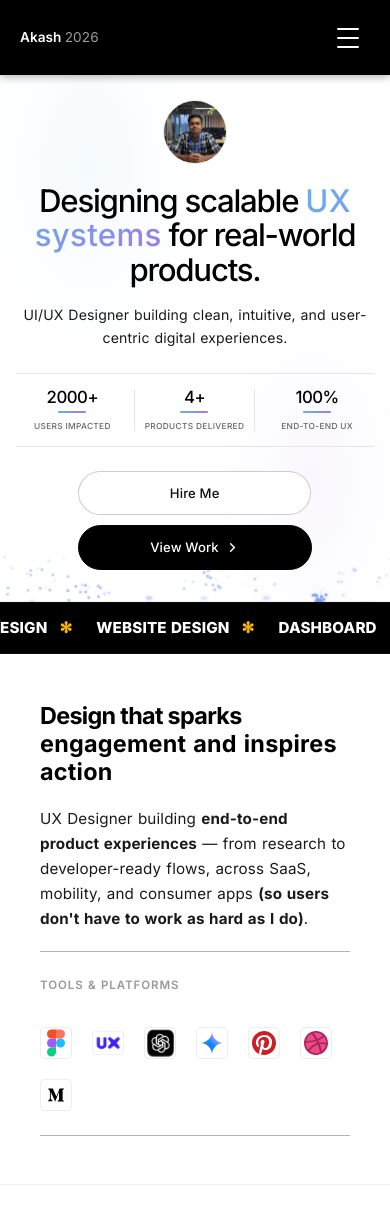
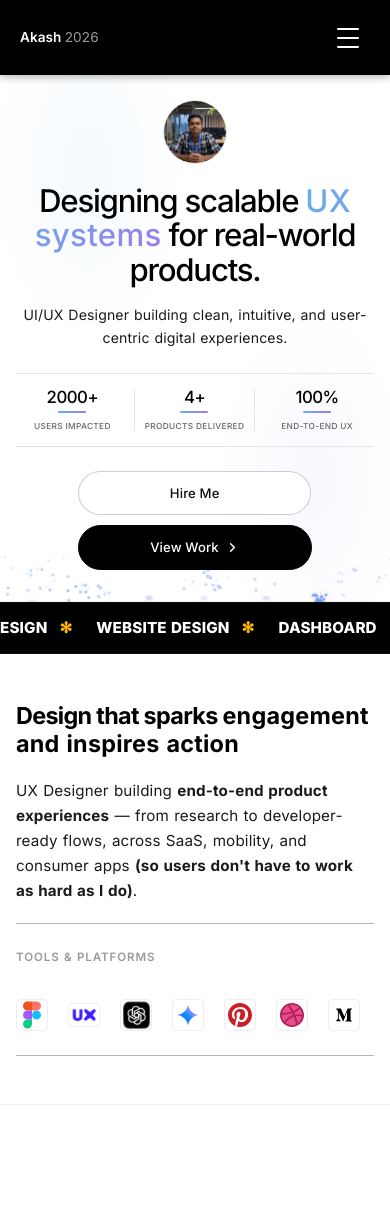
Before and after one commit to AkashGangurde02/Portfolio, a React (Vite) app: page / in a window 390 px wide. Shown: the top 1224 px of the page. Built offline with nearby package versions, Linux system fonts and the light colour scheme.

Commit message:
fix: remove about-container padding from mobile-enhancements.css to align with other page widths

```diff
--- a/src/mobile-enhancements.css
+++ b/src/mobile-enhancements.css
@@ -235,7 +235,6 @@ body {
 
     /* Container improvements */
     .container,
-    .about-container,
     .hero-container,
     .skills-container {
         padding-left: 1.5rem;
```
